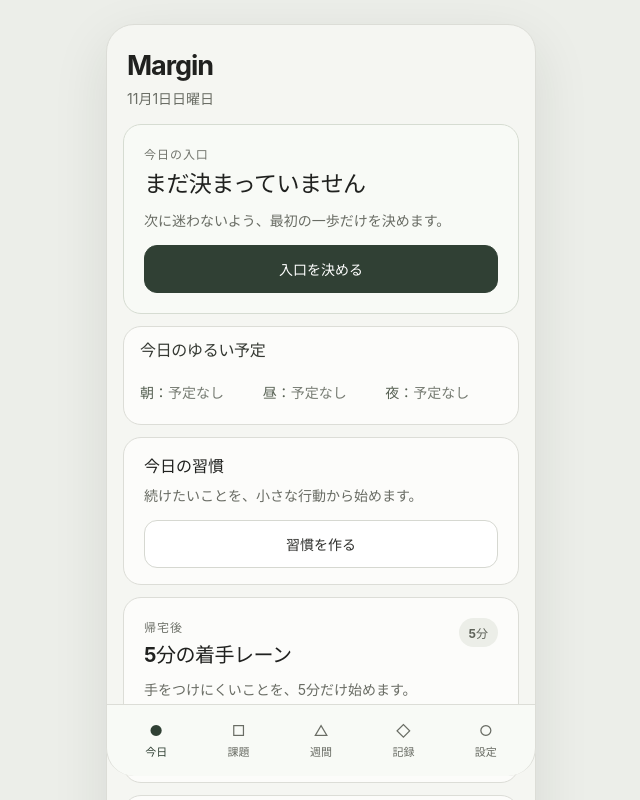
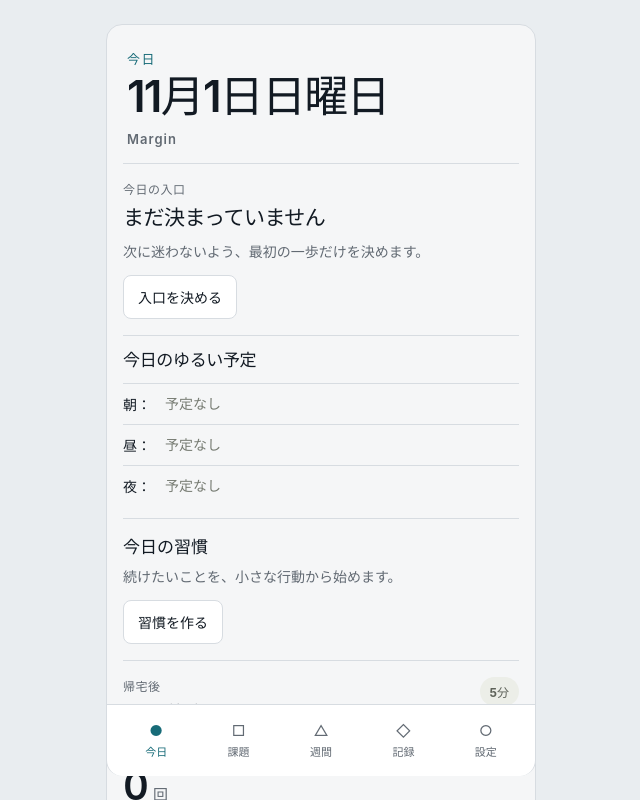
Before and after one commit to Aimai-anemone/margin, a React (Vite) app: page / in a window 1280 px wide. Shown: the top 800 px of the page, without its empty margins (319-959 px from the left). Built offline with nearby package versions, Linux system fonts and the light colour scheme.

Commit message:
Prototype Quiet Precision UI

```diff
--- a/src/App.css
+++ b/src/App.css
@@ -3138,3 +3138,370 @@ select.entry-input {
     transform: none;
   }
 }
+
+/* Quiet Precision: 今日・習慣・設定だけを行と文字階層で構成する。 */
+.today-app-header {
+  padding: 24px 20px 16px;
+}
+
+.today-editorial-header {
+  display: grid;
+  gap: 2px;
+}
+
+.today-kicker {
+  margin: 0;
+  color: var(--color-accent);
+  font-size: 13px;
+  font-weight: 650;
+  letter-spacing: .12em;
+}
+
+.today-editorial-header .today-date {
+  margin: 0;
+  color: var(--color-text);
+  font-size: clamp(32px, 10vw, 44px);
+  font-weight: 600;
+  line-height: 1.2;
+  letter-spacing: -.04em;
+}
+
+.today-editorial-header .app-name {
+  margin-top: 6px;
+  color: var(--color-text-muted);
+  font-size: 13px;
+  font-weight: 600;
+  letter-spacing: .08em;
+}
+
+.tab-panel.today-tab-panel {
+  gap: 0;
+}
+
+.today-tab-panel > .card,
+.today-tab-panel > .loose-plan-panel {
+  min-width: 0;
+  padding: 16px 0;
+  border: 0;
+  border-top: 1px solid var(--color-border);
+  border-radius: 0;
+  background: transparent;
+}
+
+.today-tab-panel .section-label {
+  color: var(--color-text-muted);
+  letter-spacing: .04em;
+}
+
+.today-tab-panel .card-title,
+.today-tab-panel .closing-title,
+.today-tab-panel .loose-plan-panel-title {
+  color: var(--color-text);
+  font-size: 17px;
+  font-weight: 650;
+}
+
+.today-entry-card .card-title {
+  font-size: 21px;
+}
+
+.today-tab-panel .supporting-text {
+  color: var(--color-text-muted);
+  line-height: 1.55;
+}
+
+.today-tab-panel .entry-editor {
+  padding: 12px;
+  border: 1px solid var(--color-border);
+  border-radius: 8px;
+  background: var(--color-surface);
+}
+
+.today-tab-panel .primary-button,
+.today-tab-panel .secondary-button,
+.today-tab-panel .cancel-button,
+.habits-page .primary-button,
+.habits-page .secondary-button,
+.habits-page .cancel-button,
+.settings-page .primary-button,
+.settings-page .secondary-button,
+.settings-page .entry-input {
+  border-radius: 8px;
+}
+
+.today-tab-panel .primary-button:hover,
+.habits-page .primary-button:hover,
+.settings-page .primary-button:hover {
+  background: var(--color-accent);
+  filter: brightness(.92);
+}
+
+.today-tab-panel .today-entry-open,
+.today-tab-panel .habit-entry > .secondary-button,
+.today-tab-panel .today-five-minute-entry > .secondary-button,
+.today-tab-panel .end-of-day-entry > .secondary-button {
+  justify-self: start;
+  width: auto;
+  min-height: 44px;
+  padding-inline: 14px;
+}
+
+.today-tab-panel .loose-plan-compact-summary {
+  grid-template-columns: minmax(0, 1fr);
+  gap: 0;
+}
+
+.today-tab-panel .loose-plan-compact-period {
+  grid-template-columns: 42px minmax(0, 1fr);
+  border-top: 1px solid var(--color-border);
+}
+
+.today-tab-panel .loose-plan-compact-period-label,
+.today-tab-panel .loose-plan-compact-title-button {
+  color: var(--color-text);
+}
+
+.today-tab-panel .loose-plan-compact-complete-button {
+  color: var(--color-accent);
+}
+
+.habit-entry-heading {
+  display: flex;
+  flex-wrap: wrap;
+  align-items: baseline;
+  justify-content: space-between;
+  gap: 4px 12px;
+}
+
+.habit-entry-count {
+  color: var(--color-accent);
+  font-size: 14px;
+  font-weight: 650;
+}
+
+.today-tab-panel .habit-entry-names {
+  margin: 4px 0 12px;
+  padding: 0;
+  list-style: none;
+}
+
+.today-tab-panel .habit-entry-names li {
+  overflow: visible;
+  border-bottom: 1px solid var(--color-border);
+  white-space: normal;
+}
+
+.today-tab-panel .habit-entry-row {
+  color: var(--color-text);
+}
+
+.today-tab-panel .habit-entry-row span:first-child {
+  overflow-wrap: anywhere;
+  white-space: normal;
+}
+
+.today-five-minute-count {
+  margin: 0 0 12px;
+  color: var(--color-text);
+  font-size: 40px;
+  font-weight: 600;
+  line-height: 1;
+  font-variant-numeric: tabular-nums;
+}
+
+.today-five-minute-count span {
+  margin-left: 4px;
+  color: var(--color-text-muted);
+  font-size: 15px;
+  font-weight: 400;
+}
+
+.habits-page {
+  gap: 12px;
+}
+
+.habits-page .habit-page-heading .card-title {
+  font-size: 28px;
+  font-weight: 700;
+}
+
+.habit-day-count {
+  margin: 0;
+  color: var(--color-text-muted);
+  font-size: 17px;
+}
+
+.habit-day-count strong {
+  color: var(--color-text);
+  font-size: 32px;
+  font-weight: 600;
+  font-variant-numeric: tabular-nums;
+}
+
+.habits-page .habit-page-heading .habit-frequency-options,
+.habits-page .habit-date-picker {
+  gap: 0;
+  border-bottom: 1px solid var(--color-border);
+}
+
+.habits-page .habit-page-heading .habit-choice,
+.habits-page .habit-date-picker .habit-choice {
+  min-height: 48px;
+  border: 0;
+  border-bottom: 2px solid transparent;
+  border-radius: 0;
+  background: transparent;
+  color: var(--color-text-muted);
+}
+
+.habits-page .habit-page-heading .habit-choice[aria-pressed="true"],
+.habits-page .habit-date-picker .habit-choice[aria-pressed="true"] {
+  border-bottom-color: var(--color-accent);
+  color: var(--color-accent);
+  font-weight: 700;
+}
+
+.habits-page > .habit-day-item,
+.habits-page > .habit-group {
+  padding: 14px 0;
+  border: 0;
+  border-bottom: 1px solid var(--color-border);
+  border-radius: 0;
+  background: transparent;
+}
+
+.habits-page > .habit-day-item {
+  display: grid;
+  grid-template-columns: minmax(0, 1fr) auto;
+  align-items: center;
+  gap: 4px 10px;
+}
+
+.habits-page > .habit-day-item > .secondary-button {
+  grid-column: 2;
+  grid-row: 1;
+  width: auto;
+  min-height: 44px;
+  padding-inline: 12px;
+}
+
+.habits-page > .habit-day-item > p {
+  grid-column: 1 / -1;
+  margin: 0;
+}
+
+.habits-page .habit-record-editor {
+  gap: 8px;
+  padding-block: 16px;
+}
+
+.habits-page .habit-step-choice {
+  border: 0;
+  border-bottom: 1px solid var(--color-border);
+  border-radius: 0;
+  background: transparent;
+  color: var(--color-text);
+}
+
+.habits-page .habit-step-choice[aria-pressed="true"] {
+  border-left: 3px solid var(--color-accent);
+  background: var(--color-accent-soft);
+}
+
+.habits-page .habit-rest-choice {
+  justify-self: start;
+  width: auto;
+  border-color: var(--color-border);
+  background: transparent;
+  color: var(--color-text-muted);
+}
+
+.habits-page button:focus-visible {
+  outline-color: var(--focus-ring-color);
+}
+
+.habits-page .habit-editor {
+  border-radius: 10px;
+}
+
+.habits-page .habit-group .habit-item + .habit-item {
+  border-top-color: var(--color-border);
+}
+
+.habits-page .habit-hidden-toggle {
+  color: var(--color-accent);
+}
+
+.settings-page {
+  gap: 0;
+}
+
+.settings-page-heading {
+  padding: 0 0 16px;
+}
+
+.settings-page-heading .card-title {
+  font-size: 28px;
+  font-weight: 700;
+}
+
+.settings-page > .card {
+  padding: 18px 0;
+  border: 0;
+  border-top: 1px solid var(--color-border);
+  border-radius: 0;
+  background: transparent;
+}
+
+.settings-page .card-title {
+  font-size: 17px;
+}
+
+.settings-page .section-label,
+.settings-page .supporting-text {
+  color: var(--color-text-muted);
+}
+
+.settings-page .entry-input {
+  background: var(--color-surface);
+  border-color: var(--color-border-input);
+  border-radius: 8px;
+}
+
+.settings-page .timetable-period-setting + .timetable-period-setting {
+  padding-top: 8px;
+  border-top: 1px solid var(--color-border);
+}
+
+.settings-page .data-backup-restore,
+.settings-page .data-storage-notice {
+  border-top-color: var(--color-border);
+}
+
+.settings-page .settings-about .card-title {
+  margin-bottom: 4px;
+}
+
+.bottom-navigation {
+  border-top-color: var(--color-border);
+  background: var(--color-surface);
+  backdrop-filter: none;
+}
+
+.nav-item.active {
+  color: var(--color-accent);
+  font-weight: 700;
+}
+
+@media (min-width: 700px) {
+  .app {
+    border-color: var(--color-border);
+    border-radius: var(--radius-large);
+    box-shadow: none;
+  }
+
+  .bottom-navigation {
+    border-color: var(--color-border);
+    border-radius: 0 0 var(--radius-large) var(--radius-large);
+  }
+}
--- a/src/App.tsx
+++ b/src/App.tsx
@@ -217,10 +217,14 @@ function App() {
   return (
     <div className="app">
       {!isTodayDedicated && <header className={`app-header${activeTab === 'today' ? ' today-app-header' : ''}`}>
-        <div>
+        {activeTab === 'today' ? <div className="today-editorial-header">
+          <p className="today-kicker">今日</p>
+          <p className="today-date">{today}</p>
+          <p className="app-name">Margin</p>
+        </div> : <div>
           <p className="app-name">Margin</p>
           <p className="today-date">{today}</p>
-        </div>
+        </div>}
       </header>}
 
       <main className={`main-content${isTodayDedicated ? ' main-content-dedicated' : ''}`}>
@@ -314,7 +318,7 @@ function App() {
               </p>
 
               <button
-                className="primary-button"
+                className="secondary-button today-entry-open"
                 type="button"
                 onClick={startEditingEntry}
                 disabled={entryState.status === 'error'}
@@ -360,7 +364,7 @@ function App() {
             手をつけにくいことを、5分だけ始めます。
           </p>
 
-          {fiveMinuteCount > 0 && <p className="supporting-text">今日、{fiveMinuteCount}回取り組みました</p>}
+          <p className="today-five-minute-count" aria-label={`今日、${fiveMinuteCount}回取り組みました`}>{fiveMinuteCount}<span>回</span></p>
           {fiveMinute.error && <p className="five-minute-entry-message" role="alert">{fiveMinute.error}</p>}
           {fiveMinute.notice && <p className="five-minute-entry-message" role="status">{fiveMinute.notice}</p>}
           <button className="secondary-button" type="button" onClick={openFiveMinute}>
--- a/src/HabitDayList.tsx
+++ b/src/HabitDayList.tsx
@@ -48,6 +48,7 @@ export default function HabitDayList({ controller, initialHabitId, onBack, onMan
         {habit ? '選択日の習慣へ戻る' : '今日へ戻る'}
       </button>
       <h1 className="card-title">習慣</h1>
+      <p className="habit-day-count">記録 <strong>{items.filter((item) => savedRecords.some((saved) => saved.habitId === item.id)).length}</strong> / {items.length}</p>
       <div className="habit-frequency-options" role="group" aria-label="習慣画面">
         <button className="habit-choice" type="button" aria-pressed={true}>今日の習慣</button>
         <button className="habit-choice" type="button" aria-pressed={false} onClick={onManage}>習慣の管理</button>
--- a/src/TodayHabitsCard.tsx
+++ b/src/TodayHabitsCard.tsx
@@ -8,12 +8,15 @@ export default function TodayHabitsCard({ habits, records = [], today = getLocal
   const recorded = new Map(records.filter((record) => record.date === today).map((record) => [record.habitId, record]))
   return (
     <section className="card habit-entry">
-      <h2 className="closing-title">今日の習慣</h2>
+      <div className="habit-entry-heading">
+        <h2 className="closing-title">今日の習慣</h2>
+        {!error && active.length > 0 && <span className="habit-entry-count">記録 {active.filter((habit) => recorded.has(habit.id)).length} / {active.length}</span>}
+      </div>
       {error ? <p className="storage-message" role="alert">{error}</p> : habits.length === 0 ? (
         <p className="supporting-text">続けたいことを、小さな行動から始めます。</p>
       ) : (
         <>
-          <p className="supporting-text">{active.length === 0 ? '今日は対象の習慣はありません。' : `${active.filter((habit) => recorded.has(habit.id)).length} / ${active.length}件を記録`}</p>
+          {active.length === 0 && <p className="supporting-text">今日は対象の習慣はありません。</p>}
           {active.length > 0 && <ul className="habit-entry-names">
             {active.slice(0, 5).map((habit) => <li key={habit.id}><button type="button" className="habit-entry-row" onClick={() => onOpen(habit.id)}>
               <span>{habit.name}</span><span>{habitResultLabel(recorded.get(habit.id)?.result)}</span>
--- a/src/index.css
+++ b/src/index.css
@@ -1,30 +1,30 @@
 :root {
-  /* 現在の温かい配色と寸法を、画面共通の役割名で参照する。 */
-  --color-page: #f5f6f2;
-  --color-outer: #eceee9;
-  --color-surface: #fcfcfa;
-  --color-surface-subtle: #f8faf6;
+  /* Quiet Precision の色を、既存の役割名で参照する。 */
+  --color-page: #f5f6f7;
+  --color-outer: #e9edf0;
+  --color-surface: #ffffff;
+  --color-surface-subtle: #eef1f3;
   --color-control: #ffffff;
   --color-on-accent: #ffffff;
-  --color-text: #20211f;
-  --color-text-muted: #696c64;
-  --color-text-control: #30312e;
-  --color-text-cancel: #555850;
-  --color-disabled-surface: #eceee8;
-  --color-disabled-text: #858a81;
-  --color-border: #dcddd7;
-  --color-border-control: #d6d8d1;
-  --color-border-input: #cfd2ca;
-  --color-accent: #304034;
-  --color-accent-soft: #edf2ea;
-  --color-accent-text: #3d5744;
-  --color-selected-surface: #e7ede2;
-  --color-selected-border: #80917b;
-  --color-segment-surface: #eceee8;
-  --color-segment-border: #ccd3c7;
-  --color-input-focus: #526456;
-  --color-warning: #705733;
-  --color-danger: #8b4d40;
+  --color-text: #121a23;
+  --color-text-muted: #626a73;
+  --color-text-control: #121a23;
+  --color-text-cancel: #626a73;
+  --color-disabled-surface: #eef1f3;
+  --color-disabled-text: #626a73;
+  --color-border: #d7dce1;
+  --color-border-control: #d7dce1;
+  --color-border-input: #bfc7cf;
+  --color-accent: #176b78;
+  --color-accent-soft: #e5f0f2;
+  --color-accent-text: #176b78;
+  --color-selected-surface: #e5f0f2;
+  --color-selected-border: #176b78;
+  --color-segment-surface: #eef1f3;
+  --color-segment-border: #bfc7cf;
+  --color-input-focus: #176b78;
+  --color-warning: #7c6030;
+  --color-danger: #9a3f3f;
 
   --space-1: 4px;
   --space-2: 8px;
@@ -53,7 +53,7 @@
   --control-height-input: 50px;
   --control-height-compact: 44px;
   --border-width: 1px;
-  --focus-ring-color: #3d5744;
+  --focus-ring-color: #176b78;
   --focus-ring-width: 2px;
   --focus-ring-offset: 2px;
 
```
